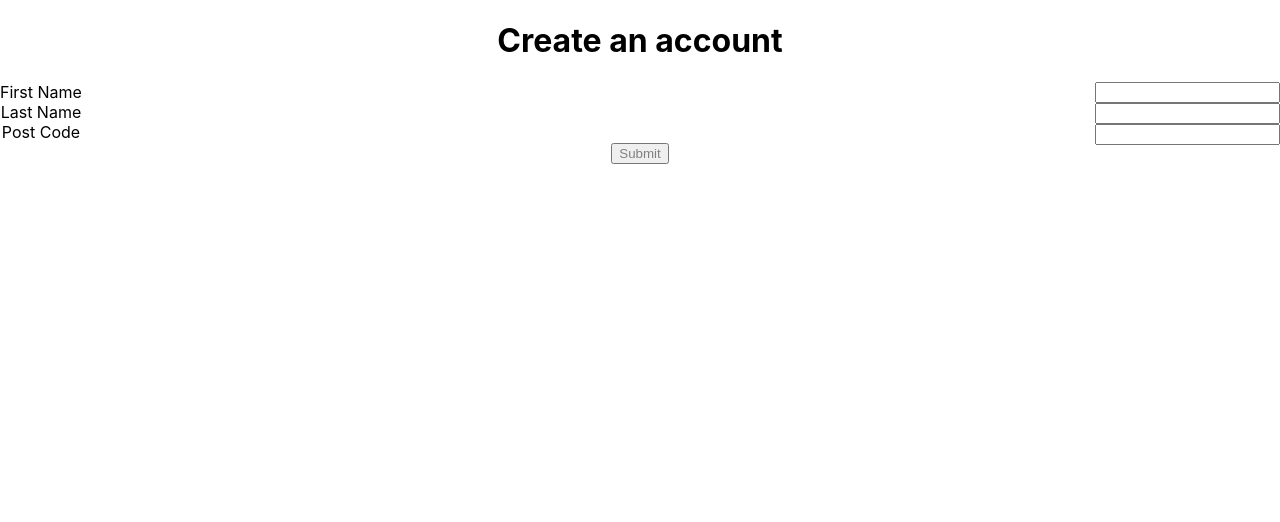
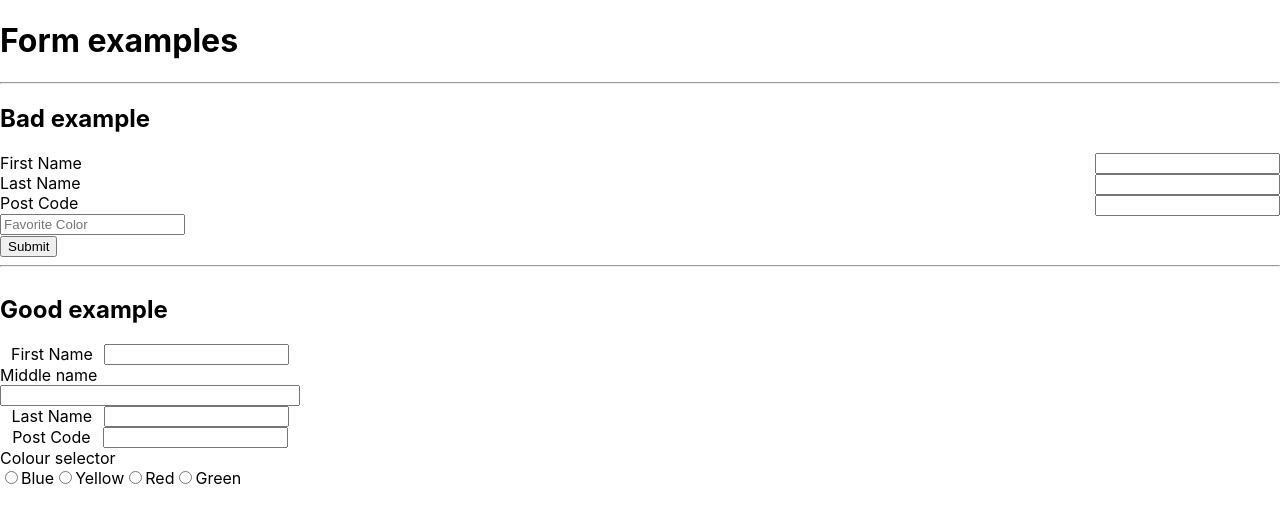
Before and after one commit to fstorm/websitefromhell, a React app: page / in a window 1280 px wide. Shown: the top 522 px of the page. Built offline with nearby package versions, Linux system fonts and the light colour scheme.

Commit message:
Added form elements/ examples

```diff
--- a/package.json
+++ b/package.json
@@ -38,6 +38,7 @@
     "postcss-loader": "3.0.0",
     "postcss-preset-env": "6.5.0",
     "postcss-safe-parser": "4.0.1",
+    "prop-types": "^15.7.2",
     "react": "^16.8.5",
     "react-app-polyfill": "^0.2.2",
     "react-dev-utils": "^8.0.0",
--- a/src/App.js
+++ b/src/App.js
@@ -1,14 +1,47 @@
-import React, { Component } from 'react';
+import React, {Component} from 'react';
 import './App.scss';
-import BadForm from './BadForm';
+import FormBad from './FormBad';
+import FormElement from "./components-good/FormElement";
+import Input from './components-good/Input';
 
 class App extends Component {
   render() {
     return (
       <div className="App">
-        <h1>Create an account</h1>
-        <BadForm />
-        <button onClick={(() => {alert('Submitting...');})}>Submit</button>
+        <h1>Form examples</h1>
+        <hr/>
+        <div className="form--bad">
+          <h2>Bad example</h2>
+          <FormBad/>
+        </div>
+        <hr/>
+        <div className='form--good'>
+          <h2>Good example</h2>
+          <div className='form__elements-wrapper'>
+            <FormElement className='form__element' labelText='First Name' ariaHidden={true}>
+              <Input ariaLabel='First Name' type='text' name=''/>
+            </FormElement>
+            <label for='middle_name' aria-hidden="true">Middle name</label>
+            <input id='middle_name'/>
+            <FormElement className='form__element' labelText='Last Name'>
+              <Input ariaLabel='Last Name' type='text' name=''/>
+            </FormElement>
+            <FormElement className='form__element' labelText='Post Code'>
+              <Input ariaLabel='Post Code' type='text' name=''/>
+            </FormElement>
+            <label id="radio_label">Colour selector</label>
+              <div className='radiobutton-group' role='radiogroup' aria-labelledby="radio_label">
+                <input id="radio--blue" type='radio' value='blue' name='color-radio'/>
+                <label for='radio--blue'>Blue</label>
+                <input id="radio--yellow" type='radio' value='yellow' name='color-radio'/>
+                <label for='radio--yellow'>Yellow</label>
+                <input id="radio--red" type='radio' value='red' name='color-radio'/>
+                <label for='radio--red'>Red</label>
+                <input id="radio--green" type='radio' value='green' name='color-radio'/>
+                <label for='radio--green'>Green</label>
+              </div>
+          </div>
+        </div>
       </div>
     );
   }
--- a/src/App.scss
+++ b/src/App.scss
@@ -1,9 +1,14 @@
 .App {
-  text-align: center;
-  > button {
-    color: grey;
-    &:focus {
-      outline: none;
+  p {
+    padding: 0;
+    margin: 0;
+  }
+  .form--bad {
+    > button {
+      color: grey;
+      &:focus {
+        outline: none;
+      }
     }
   }
 }
--- a/src/BadForm.js
+++ /dev/null
@@ -1,27 +0,0 @@
-import React from 'react';
-import './BadForm.scss';
-
-const validate = (e) => {
-	if (e.target.value.length > 5) {
-		alert('Input too long!');
-	}
-};
-
-const badForm = () => {
-  return (
-    <div className="bad-form">
-      <div className="labels">
-        <label>First Name</label>
-        <label>Last Name</label>
-        <label>Post Code</label>
-      </div>
-      <div className="inputs">
-				<input onKeyUp={(e) => validate(e)}/>
-				<input onKeyUp={(e) => validate(e)}/>
-				<input onKeyUp={(e) => validate(e)}/>
-      </div>
-    </div>
-  )
-};
-
-export default badForm;
--- /dev/null
+++ b/src/FormBad.js
@@ -0,0 +1,35 @@
+import React from 'react';
+import './FormBad.scss';
+
+const validate = (e) => {
+	if (e.target.value.length > 5) {
+		alert('Input too long!');
+	}
+};
+
+const badForm = () => {
+  return (
+    <div className="bad-form">
+      <div className="bad-form__rows">
+        <div className="labels">
+          <p>First Name</p>
+          <p>Last Name</p>
+          <p>Post Code</p>
+        </div>
+        <div className="inputs">
+          <input onKeyUp={(e) => validate(e)}/>
+          <input onKeyUp={(e) => validate(e)}/>
+          <input onKeyUp={(e) => validate(e)}/>
+        </div>
+      </div>
+      <input className="" placeholder="Favorite Color"/>
+      <br/>
+      <button onClick={(() => {
+        alert('Submitting...');
+      })}>Submit
+      </button>
+    </div>
+  )
+};
+
+export default badForm;
--- a/src/BadForm.scss
+++ b/src/FormBad.scss
@@ -1,4 +1,4 @@
-.bad-form {
+.bad-form__rows {
   display: flex;
   flex-wrap: wrap;
   flex-direction: column;
--- /dev/null
+++ b/src/components-good/FormElement.js
@@ -0,0 +1,12 @@
+import React from 'react';
+import './FormGood.scss';
+
+const FormElement = (props) => {
+  return (
+    <label className={props.className} aria-hidden={props.ariaHidden}>{props.labelText}
+      {props.children}
+    </label>
+  )
+};
+
+export default FormElement;
--- /dev/null
+++ b/src/components-good/FormGood.scss
@@ -0,0 +1,25 @@
+.form--good {
+  display: flex;
+  flex-direction: column;
+
+  .form__elements-wrapper {
+    display: flex;
+    justify-content: center;
+    flex-direction: column;
+    width: 300px;
+  }
+}
+
+.form__element {
+  max-width: 100%;
+  display: flex;
+  justify-content: space-evenly;
+
+  input {
+    //margin-left: 10px;
+  }
+}
+
+.radiobutton-group {
+
+}
--- /dev/null
+++ b/src/components-good/Input.js
@@ -0,0 +1,17 @@
+import React from 'react';
+import PropTypes from 'prop-types';
+
+const Input = (props) => {
+  return <input aria-label={props.ariaLabel} type={props.type} name={props.name}/>
+};
+
+Input.propTypes = {
+  ariaLabel: PropTypes.string.isRequired,
+  type: PropTypes.oneOf(['button', 'checkbox', 'color',
+    'date', 'datetime-local', 'email', 'file', 'hidden',
+    'image', 'month', 'number', 'password', 'radio', 'range',
+    'reset', 'search', 'submit', 'tel', 'text', 'time', 'url', 'week'].isRequired),
+  name: PropTypes.string,
+};
+
+export default Input;
```
